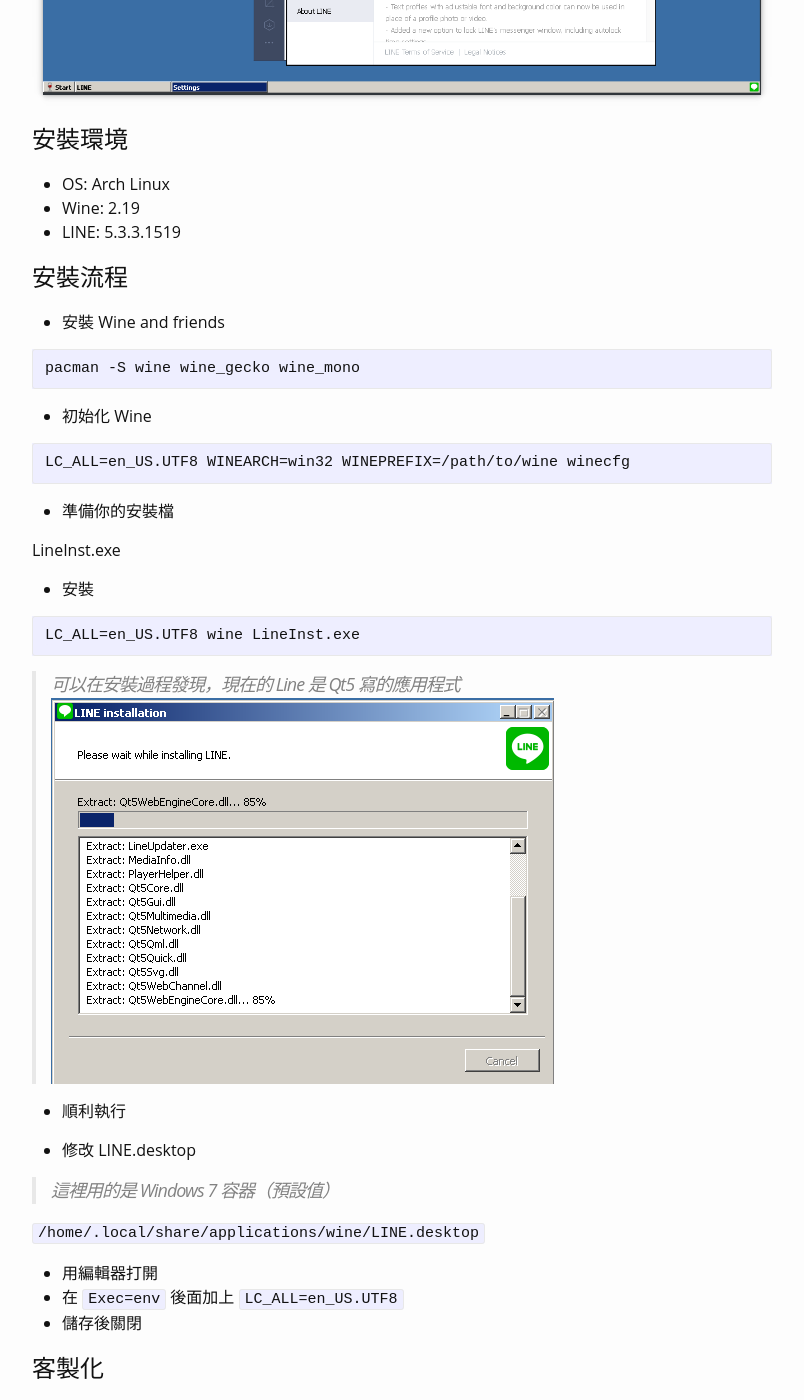
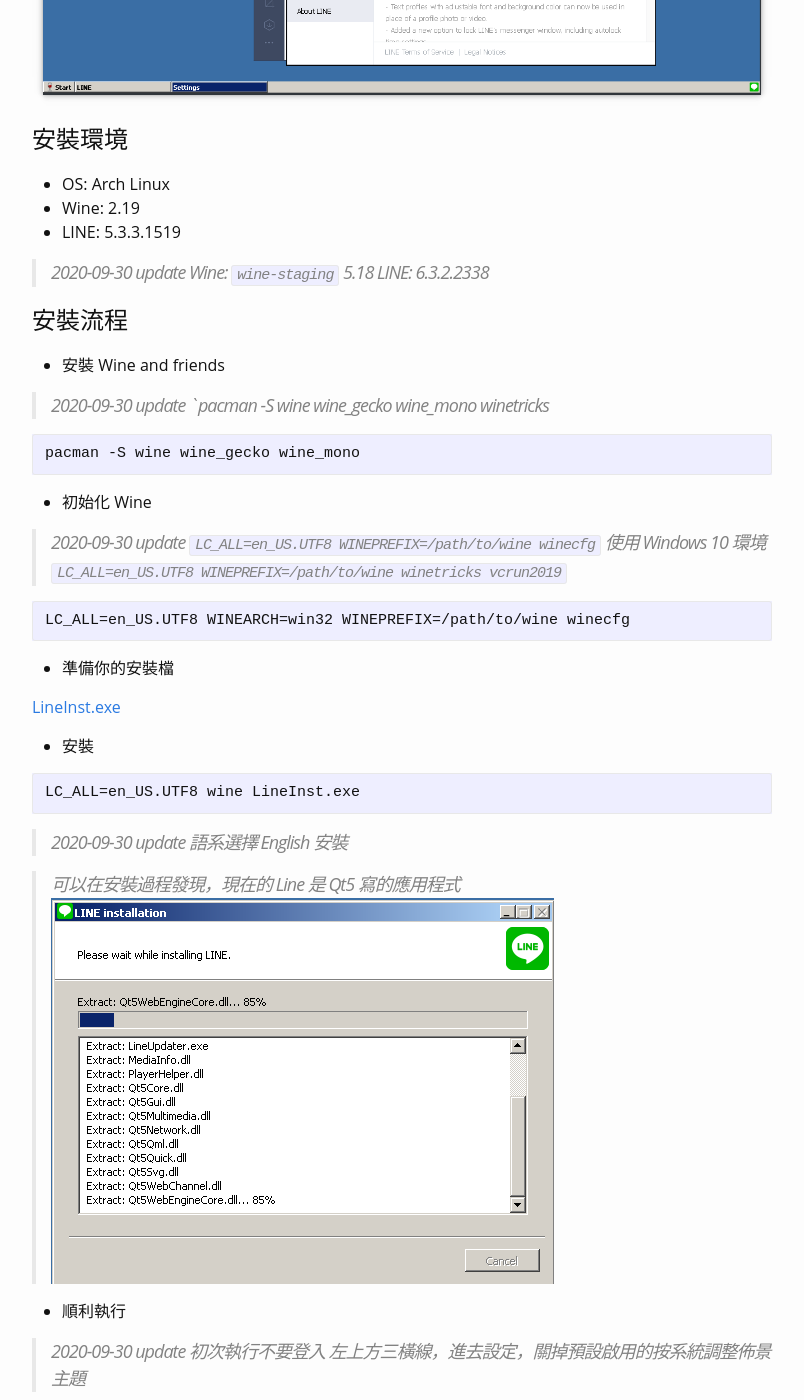
Before and after one commit to Brli/brli.github.io, a Jekyll site: the page built from _posts/2017-10-23-linux-wine-line.markdown, in a window 1280 px wide and 1400 px high, scrolled down 643 px. Shown: the whole window, without its empty margins (238-1042 px from the left). Built offline with Jekyll 4.4.1, drawn with Linux system fonts in a browser that asks for light colours; nearby versions of some CDN libraries; comment, search, counter and statistics services are not loaded; some of the changed text lies outside the part shown.

Commit message:
update wine line installation process

````diff
--- a/_posts/2017-10-23-linux-wine-line.markdown
+++ b/_posts/2017-10-23-linux-wine-line.markdown
@@ -18,9 +18,16 @@
 - Wine: 2.19
 - LINE: 5.3.3.1519
 
+> 2020-09-30 update
+> Wine: `wine-staging` 5.18
+> LINE: 6.3.2.2338
+
 # 安裝流程
 
 - 安裝 Wine and friends
+
+> 2020-09-30 update
+> `pacman -S wine wine_gecko wine_mono winetricks
 
 ```
 pacman -S wine wine_gecko wine_mono
@@ -28,13 +35,18 @@
 
 - 初始化 Wine
 
+> 2020-09-30 update
+> `LC_ALL=en_US.UTF8 WINEPREFIX=/path/to/wine winecfg`
+> 使用 Windows 10 環境
+> `LC_ALL=en_US.UTF8 WINEPREFIX=/path/to/wine winetricks vcrun2019`
+
 ```
 LC_ALL=en_US.UTF8 WINEARCH=win32 WINEPREFIX=/path/to/wine winecfg
 ```
 
 - 準備你的安裝檔
 
-LineInst.exe
+[LineInst.exe](https://desktop.line-scdn.net/win/new/LineInst.exe)
 
 - 安裝
 
@@ -42,10 +54,17 @@
 LC_ALL=en_US.UTF8 wine LineInst.exe
 ```
 
+> 2020-09-30 update
+> 語系選擇 English 安裝
+
 > 可以在安裝過程發現，現在的 Line 是 Qt5 寫的應用程式
 ![wine qt5](/assets/wine-qt5.png)
 
 - 順利執行
+
+> 2020-09-30 update
+> 初次執行不要登入
+> 左上方三橫線，進去設定，關掉預設啟用的按系統調整佈景主題
 
 - 修改 LINE.desktop
 
@@ -96,3 +115,9 @@
 然後想到這篇文章：[Google 打算停止支援 Chrome App](https://www.theverge.com/2016/8/19/12555052/google-shutting-down-chrome-apps)
 
 不過現在都2017下旬了，我的 Chrome 版還是活跳跳der，所以其實也很難講啦 ^^"
+
+# (2020-09-30 Update)
+
+- 修正環境
+- 修正安裝流程
+- 新增障礙排除
````
